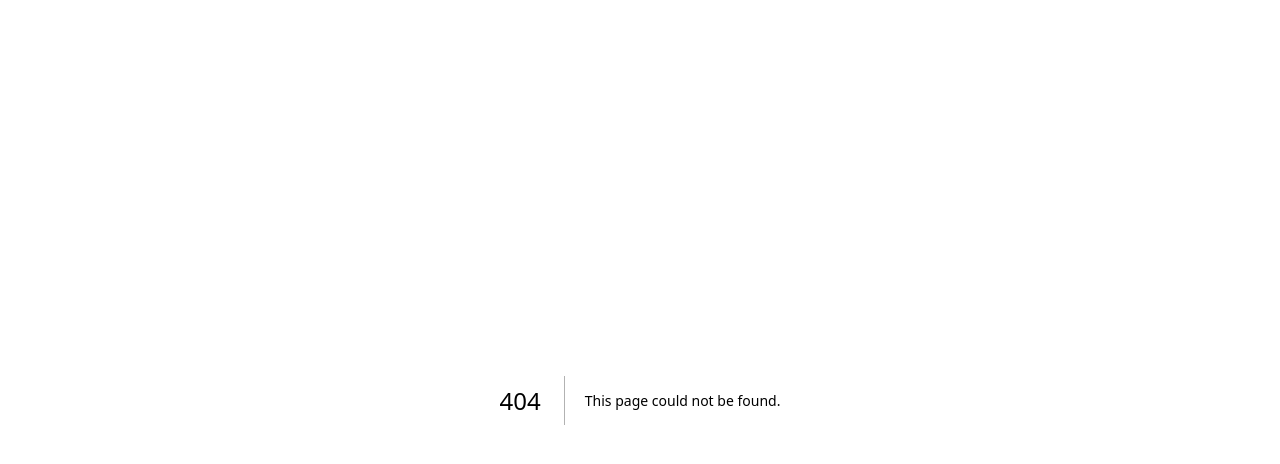
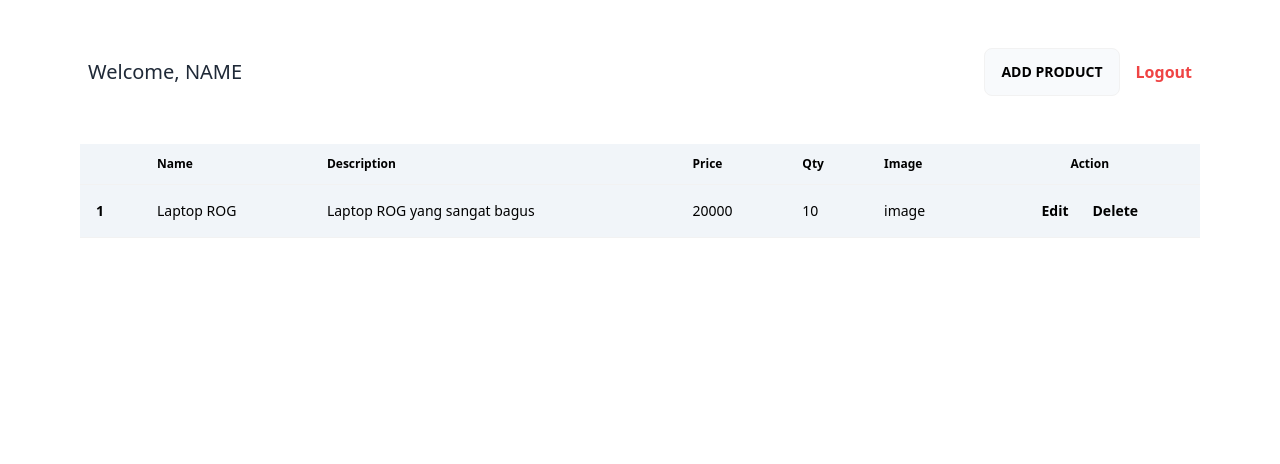
Before and after one commit to octadsp/nextjs-commerce, a Next.js app: page /seller in a window 1280 px wide. Before the commit this address had no page. Shown: the top 464 px of the page. Built offline with nearby package versions, Linux system fonts and the light colour scheme.

Commit message:
Seller Dashboard

```diff
--- a/components/Elements/Input/index.jsx
+++ b/components/Elements/Input/index.jsx
@@ -1,11 +1,12 @@
 import React from 'react'
 
 export default function index(props) {
+    const className = `${props.typeClass} bg-gray-700 placeholder:text-slate-50 input-bordered w-full`
   return (
     <input
         type={props.type}
         placeholder={props.placeholder}
-        className="input bg-gray-700 placeholder:text-slate-50 input-bordered w-full"
+        className={className}
     />
   )
 }
--- /dev/null
+++ b/components/Elements/Table/index.jsx
@@ -0,0 +1,39 @@
+import React from "react";
+import Button from "../Button/index"
+
+export default function index() {
+  return (
+    <div className="overflow-x-auto mt-10 bg-slate-100">
+      <table className="table text-black">
+        {/* head */}
+        <thead>
+          <tr className="text-black">
+            <th></th>
+            <th>Name</th>
+            <th>Description</th>
+            <th>Price</th>
+            <th>Qty</th>
+            <th className="">Image</th>
+            <th className="flex justify-center">Action</th>
+          </tr>
+        </thead>
+        <tbody>
+          {" "}
+          {/* row 1 */}
+          <tr>
+            <th>1</th>
+            <td>Laptop ROG</td>
+            <td>Laptop ROG yang sangat bagus</td>
+            <td>20000</td>
+            <td>10</td>
+            <td>image</td>
+            <td className="flex justify-center gap-2">
+                <Button type={"px-2 py-1 rounded-lg"} name={"Edit"} color={"green-500"} />
+                <Button type={"px-2 py-1 rounded-lg"} name={"Delete"} color={"red-500"} />
+            </td>
+          </tr>
+        </tbody>
+      </table>
+    </div>
+  );
+}
--- /dev/null
+++ b/components/Elements/Textarea/index.jsx
@@ -0,0 +1,12 @@
+import React from 'react'
+
+export default function index(props) {
+    return (
+    <textarea
+        className="textarea textarea-bordered bg-gray-700 placeholder:text-slate-50 h-32 resize-none"
+        placeholder={props.placeholder}
+    >
+        {props.name}
+    </textarea>
+  )
+}
--- /dev/null
+++ b/components/Fragments/addProductModal.jsx
@@ -0,0 +1,37 @@
+import React from "react";
+import Button from "../Elements/Button/index";
+import Input from "../Elements/Input/index";
+import TextArea from "../Elements/Textarea/index";
+
+function addProductModal() {
+    const handleButtonClick = () => {
+        if (typeof window.my_modal_addProduct.showModal === 'function') {
+          window.my_modal_addProduct.showModal();
+        }
+      };
+  return (
+    <>
+      <Button type={"btn"} color={"slate-50"} handleOnClick={handleButtonClick} name={"Add Product"} />
+      <dialog id="my_modal_addProduct" className="modal">
+        <form method="dialog" className="modal-box w-96 bg-slate-50">
+          <h3 className="font-bold text-3xl text-black">Add Product</h3>
+          <div className="flex flex-col gap-4 mt-5">
+            <Input placeholder={"Name"} type={"text"} typeClass={"input"}/>
+            <TextArea placeholder={"Description"}/>
+            <Input placeholder={"Price"} type={"number"} typeClass={"input"}/>
+            <Input placeholder={"Quantity"} type={"number"} typeClass={"input"}/>
+            <Input placeholder={"Image"} type={"file"} typeClass={"file-input"}/>
+          </div>
+          <div className="flex justify-center mt-5">
+            <Button type={"btn"} name="Add" color={"green-500"} />
+          </div>
+        </form>
+        <form method="dialog" className="modal-backdrop">
+          <button>close</button>
+        </form>
+      </dialog>
+    </>
+  );
+}
+
+export default addProductModal;
--- a/components/Fragments/loginModal.jsx
+++ b/components/Fragments/loginModal.jsx
@@ -1,25 +1,31 @@
 import React from "react";
 import Button from "../Elements/Button/index";
 import Input from "../Elements/Input/index";
+import Router, { useRouter } from "next/router";
 
 function loginModal() {
-    const handleButtonClick = () => {
+    const router = useRouter();
+
+    const handleButtonModal = () => {
         if (typeof window.my_modal_login.showModal === 'function') {
           window.my_modal_login.showModal();
         }
       };
+    const handleButtonLogin = () => {
+        router.push("/seller");
+    }
   return (
     <>
-      <Button type={"btn"} color={"slate-50"} handleOnClick={handleButtonClick} name={"Login"} />
+      <Button type={"btn"} color={"slate-50"} handleOnClick={handleButtonModal} name={"Login"} />
       <dialog id="my_modal_login" className="modal">
         <form method="dialog" className="modal-box w-96 bg-slate-50">
           <h3 className="font-bold text-3xl text-black">Login</h3>
           <div className="flex flex-col gap-4 mt-5">
-            <Input placeholder={"Email"} type={"text"}/>
-            <Input placeholder={"Password"} type={"password"}/>
+            <Input placeholder={"Email"} type={"text"} typeClass={"input"}/>
+            <Input placeholder={"Password"} type={"password"} typeClass={"input"}/>
           </div>
           <div className="flex justify-center mt-5">
-            <Button type={"btn"} name="Login" color={"green-500"} />
+            <Button type={"btn"} name="Login" color={"green-500"} handleOnClick={handleButtonLogin} />
           </div>
         </form>
         <form method="dialog" className="modal-backdrop">
--- a/components/Fragments/registerModal.jsx
+++ b/components/Fragments/registerModal.jsx
@@ -16,9 +16,9 @@ function registerModal() {
         <form method="dialog" className="modal-box w-96 bg-slate-50">
           <h3 className="font-bold text-3xl text-black">Register</h3>
           <div className="flex flex-col gap-4 mt-5">
-            <Input placeholder={"Email"} type={"text"}/>
-            <Input placeholder={"Password"} type={"password"}/>
-            <Input placeholder={"Name"} type={"text"}/>
+            <Input placeholder={"Email"} type={"text"} typeClass={"input"}/>
+            <Input placeholder={"Password"} type={"password"} typeClass={"input"}/>
+            <Input placeholder={"Name"} type={"text"} typeClass={"input"}/>
             <Select placeholder={"Role"} />
           </div>
           <div className="flex justify-center mt-5">
--- a/pages/index.jsx
+++ b/pages/index.jsx
@@ -10,7 +10,7 @@ export default function Home() {
       </nav>
 
       <section>
-        <Search/>
+        <Search />
         <div className="flex flex-wrap gap-10 justify-center mt-10">
           <Card />
         </div>
--- /dev/null
+++ b/pages/seller/index.jsx
@@ -0,0 +1,31 @@
+import React from 'react'
+import AddProductModal from '../../components/Fragments/addProductModal';
+import TableProduct from '../../components/Elements/Table/index';
+import Button from '../../components/Elements/Button/index'
+
+function index() {
+  return (
+    <div className='mx-20 mt-10'>
+        <nav>
+            <div className="navbar bg-base-100">
+                <div className="flex-1">
+                    <a className="normal-case text-xl">Welcome, {"NAME"}</a>
+                </div>
+                <div className="flex-none gap-4">
+                    {/* <button className="btn btn-square btn-ghost bg-red-200 w-full px-2">
+                        Add Product
+                    </button> */}
+                    <AddProductModal/>
+                    <Button name={"Logout"} type={"text-red-500"}/>
+                </div>
+                </div>
+            </nav>
+
+        <section>
+            <TableProduct/>
+        </section>
+    </div>
+  )
+}
+
+export default index;
```
